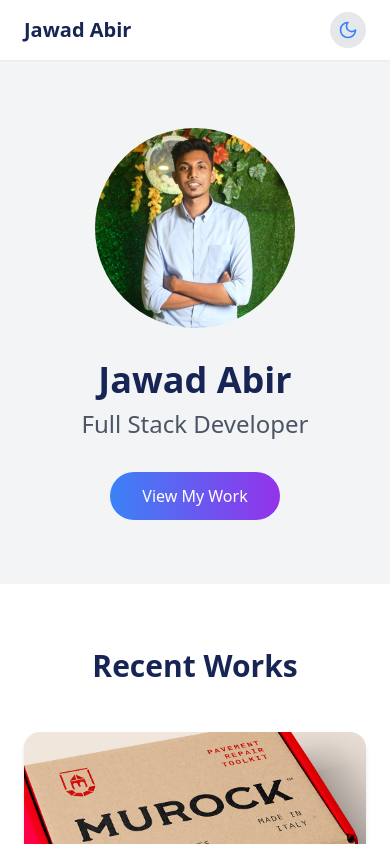
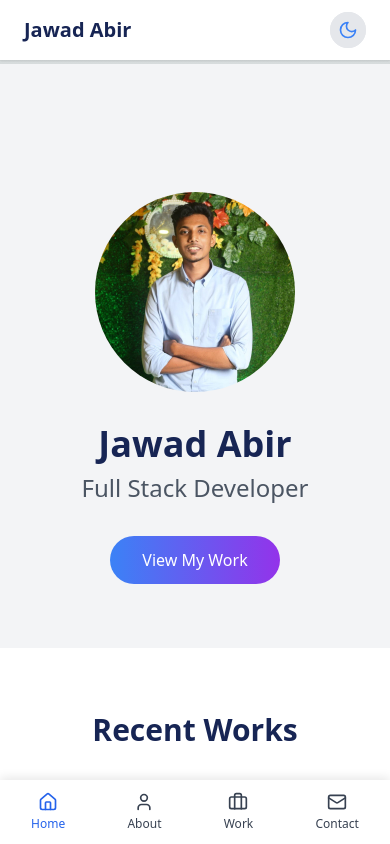
Before and after one commit to MJI-Abir/jawad-abir-portfolio, a Next.js app: page / in a window 390 px wide. Shown: the top 844 px of the page. Built offline with nearby package versions, Linux system fonts and the light colour scheme.

Commit message:
bottom nav bar for mobile screen

```diff
--- /dev/null
+++ b/src/app/components/MobileNav.tsx
@@ -0,0 +1,64 @@
+"use client";
+
+import Link from "next/link";
+import { usePathname } from "next/navigation";
+import { Home, User, Briefcase, Mail } from "lucide-react";
+
+export function MobileNav() {
+  const pathname = usePathname();
+
+  const isActive = (path: string) => {
+    return pathname === path;
+  };
+
+  return (
+    <div className="md:hidden fixed bottom-0 left-0 right-0 z-40 bg-white dark:bg-gray-900 shadow-[0_-2px_10px_rgba(0,0,0,0.1)] dark:shadow-gray-800 transition-colors duration-200">
+      <div className="flex items-center justify-around py-3">
+        <Link
+          href="/"
+          className={`flex flex-col items-center ${
+            isActive("/")
+              ? "text-blue-600 dark:text-blue-400"
+              : "text-gray-700 dark:text-gray-300"
+          }`}
+        >
+          <Home size={20} />
+          <span className="text-xs mt-1">Home</span>
+        </Link>
+        <Link
+          href="/about"
+          className={`flex flex-col items-center ${
+            isActive("/about")
+              ? "text-blue-600 dark:text-blue-400"
+              : "text-gray-700 dark:text-gray-300"
+          }`}
+        >
+          <User size={20} />
+          <span className="text-xs mt-1">About</span>
+        </Link>
+        <Link
+          href="/work"
+          className={`flex flex-col items-center ${
+            isActive("/work")
+              ? "text-blue-600 dark:text-blue-400"
+              : "text-gray-700 dark:text-gray-300"
+          }`}
+        >
+          <Briefcase size={20} />
+          <span className="text-xs mt-1">Work</span>
+        </Link>
+        <Link
+          href="/contact"
+          className={`flex flex-col items-center ${
+            isActive("/contact")
+              ? "text-blue-600 dark:text-blue-400"
+              : "text-gray-700 dark:text-gray-300"
+          }`}
+        >
+          <Mail size={20} />
+          <span className="text-xs mt-1">Contact</span>
+        </Link>
+      </div>
+    </div>
+  );
+}
--- /dev/null
+++ b/src/app/components/RootLayoutClient.tsx
@@ -0,0 +1,20 @@
+"use client";
+
+import { Header } from "./Header";
+import { MobileNav } from "./MobileNav";
+import { ThemeToggle } from "./ThemeToggle";
+
+export default function RootLayoutClient({
+  children,
+}: {
+  children: React.ReactNode;
+}) {
+  return (
+    <>
+      <Header />
+      <ThemeToggle />
+      <main className="pt-16 pb-20 md:pb-0">{children}</main>
+      <MobileNav />
+    </>
+  );
+}
--- a/src/app/layout.tsx
+++ b/src/app/layout.tsx
@@ -2,6 +2,7 @@ import localFont from "next/font/local";
 import "./globals.css";
 import { ThemeProvider } from "./components/ThemeProvider";
 import type { Metadata } from "next";
+import RootLayoutClient from "./components/RootLayoutClient";
 
 const geistSans = localFont({
   src: "./fonts/GeistVF.woff",
@@ -36,7 +37,7 @@ export default function RootLayout({
           enableSystem
           disableTransitionOnChange
         >
-          {children}
+          <RootLayoutClient>{children}</RootLayoutClient>
         </ThemeProvider>
       </body>
     </html>
```
